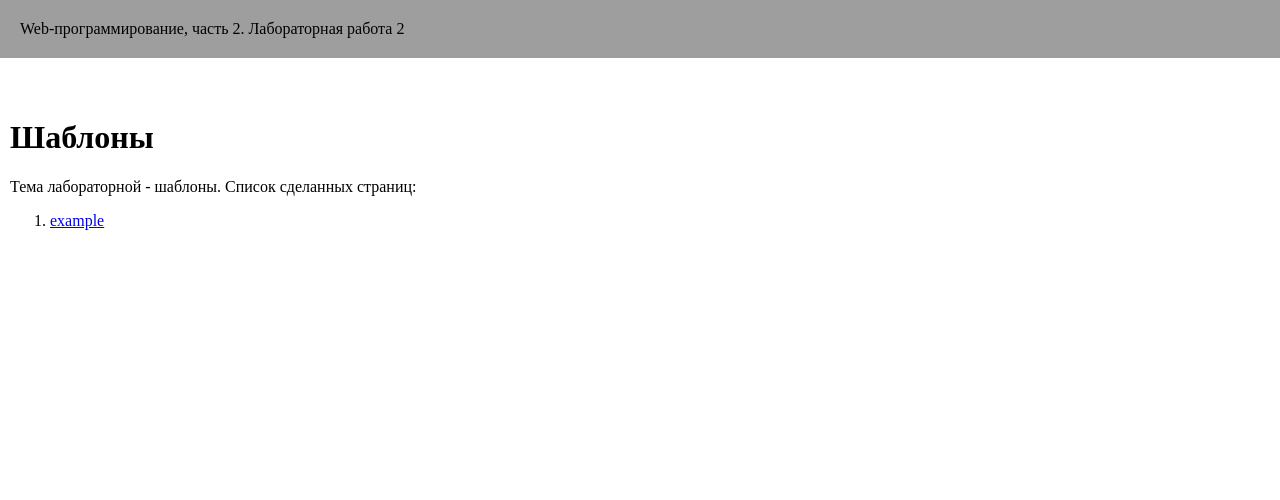
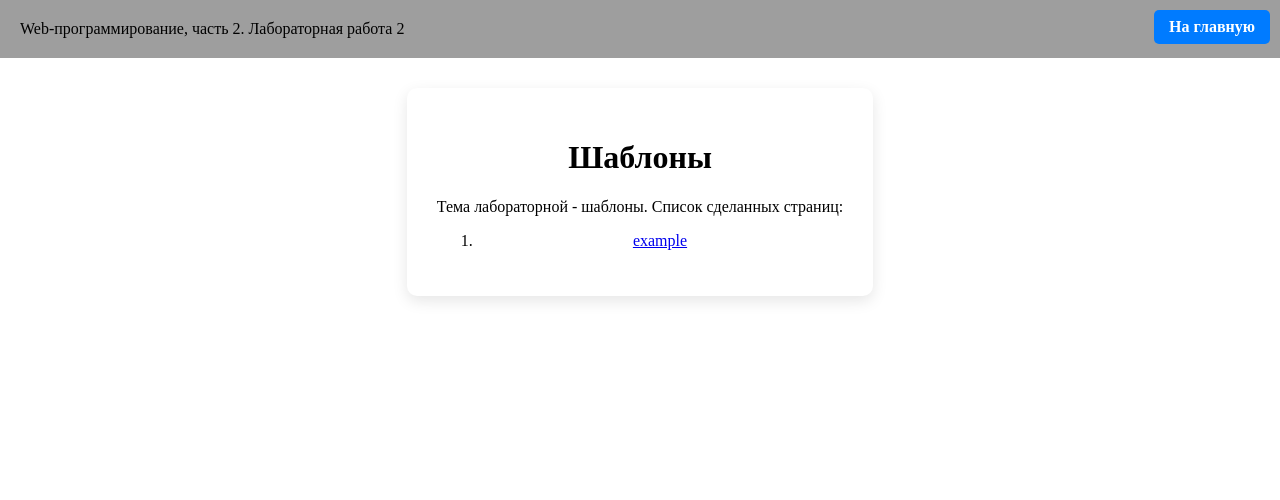
Before and after one commit to Lapisstud/web-back-labs, a Flask app: page /lab2/ in a window 1280 px wide. Shown: the top 500 px of the page. Run offline with Flask 3, Linux system fonts and the light colour scheme.

Commit message:
Добавление ссылки на главную

```diff
--- a/static/main.css
+++ b/static/main.css
@@ -3,8 +3,9 @@ body {
 }
 
 main {
-    margin-bottom: 40px;
-    padding: 10px;
+    display: flex;
+    justify-content: center;
+    align-items: center;
 }
 
 header {
@@ -23,3 +24,46 @@ footer {
     left: 0;
     right: 0;
 }
+
+.home-link {
+    display: inline-block;
+    padding: 10px 20px;
+    background-color: #007bff;
+    color: white;
+    text-decoration: none;
+    border-radius: 5px;
+    margin: 10px 0;
+}
+
+.home-link:hover {
+    background-color: #0056b3;
+}
+
+.home-link-top {
+    position: fixed;
+    top: 10px;
+    right: 10px;
+    background-color: #007bff;
+    padding: 8px 15px;
+    border-radius: 5px;
+    z-index: 1000;
+}
+
+.home-link-top a {
+    color: white;
+    text-decoration: none;
+    font-weight: bold;
+}
+
+.home-link-top a:hover {
+    text-decoration: underline;
+}
+
+.container {
+    text-align: center;
+    max-width: 800px;
+    background-color: white;
+    padding: 30px;
+    border-radius: 10px;
+    box-shadow: 0 5px 15px rgba(0, 0, 0, 0.1);
+}
--- a/templates/base.html
+++ b/templates/base.html
@@ -14,7 +14,12 @@
     </header>
 
     <main>
-        {% block main %}{% endblock %}
+        <div class="home-link-top">
+            <a href="/">На главную</a>
+        </div>
+        <div class = "container">
+            {% block main %}{% endblock %}
+        </div>
     </main>
 
     <footer>
```
